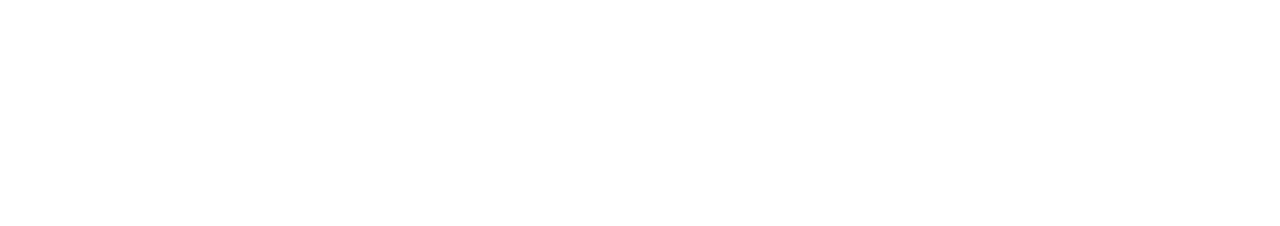
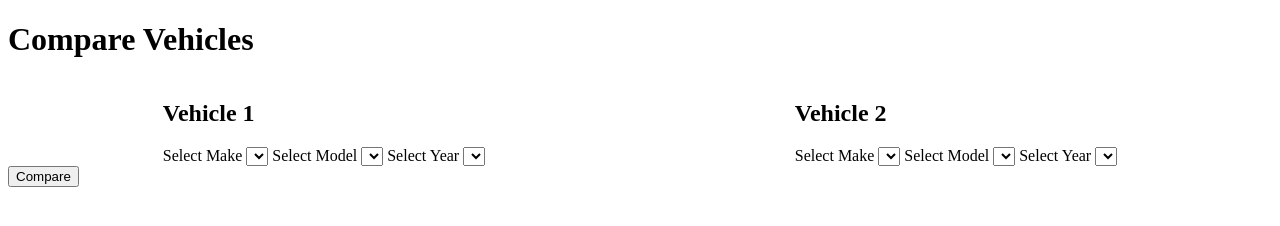
Before and after one commit to 28choucroute28/VroumVroumTaRace, a plain HTML site: page compare.html in a window 1280 px wide. Drawn offline with nearby package versions, Linux system fonts and the light colour scheme.

Commit message:
added link to change page (temporary), added content in the compare.html file

```diff
--- a/compare.html
+++ b/compare.html
@@ -0,0 +1,56 @@
+<!DOCTYPE html>
+<html lang="en">
+<head>
+    <meta charset="UTF-8">
+    <meta name="viewport" content="width=device-width, initial-scale=1.0">
+    <title>Compare Vehicles</title>
+    <script src="https://code.jquery.com/jquery-3.6.0.min.js"></script>
+    <style>
+        .container {
+            display: flex;
+            justify-content: space-around;
+        }
+        .compare-section {
+            margin-top: 20px;
+        }
+    </style>
+</head>
+<body>
+    <h1>Compare Vehicles</h1>
+    <div class="container">
+        <div class="selection">
+            <h2>Vehicle 1</h2>
+            <form class="query-form" id="form-1">
+                <label for="make-1">Select Make</label>
+                <select id="make-1" required></select>
+
+                <label for="model-1">Select Model</label>
+                <select id="model-1" required></select>
+
+                <label for="year-1">Select Year</label>
+                <select id="year-1" required></select>
+            </form>
+        </div>
+
+        <div class="selection">
+            <h2>Vehicle 2</h2>
+            <form class="query-form" id="form-2">
+                <label for="make-2">Select Make</label>
+                <select id="make-2" required></select>
+
+                <label for="model-2">Select Model</label>
+                <select id="model-2" required></select>
+
+                <label for="year-2">Select Year</label>
+                <select id="year-2" required></select>
+            </form>
+        </div>
+    </div>
+
+    <button id="compare-btn">Compare</button>
+
+    <div id="comparison-results" class="compare-section"></div>
+
+    <script src="compare.js"></script>
+</body>
+</html>
```
Also changed, not shown: index.html (+1 -0 lines).
